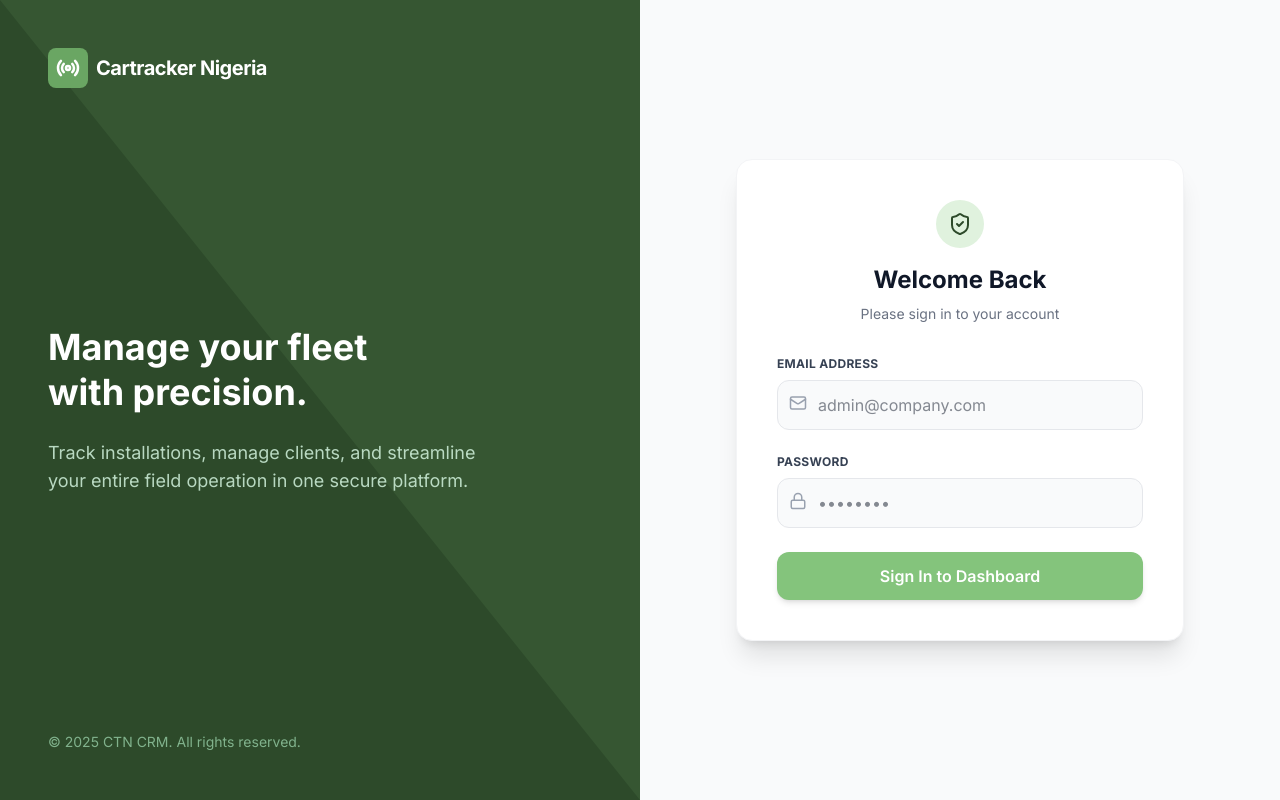
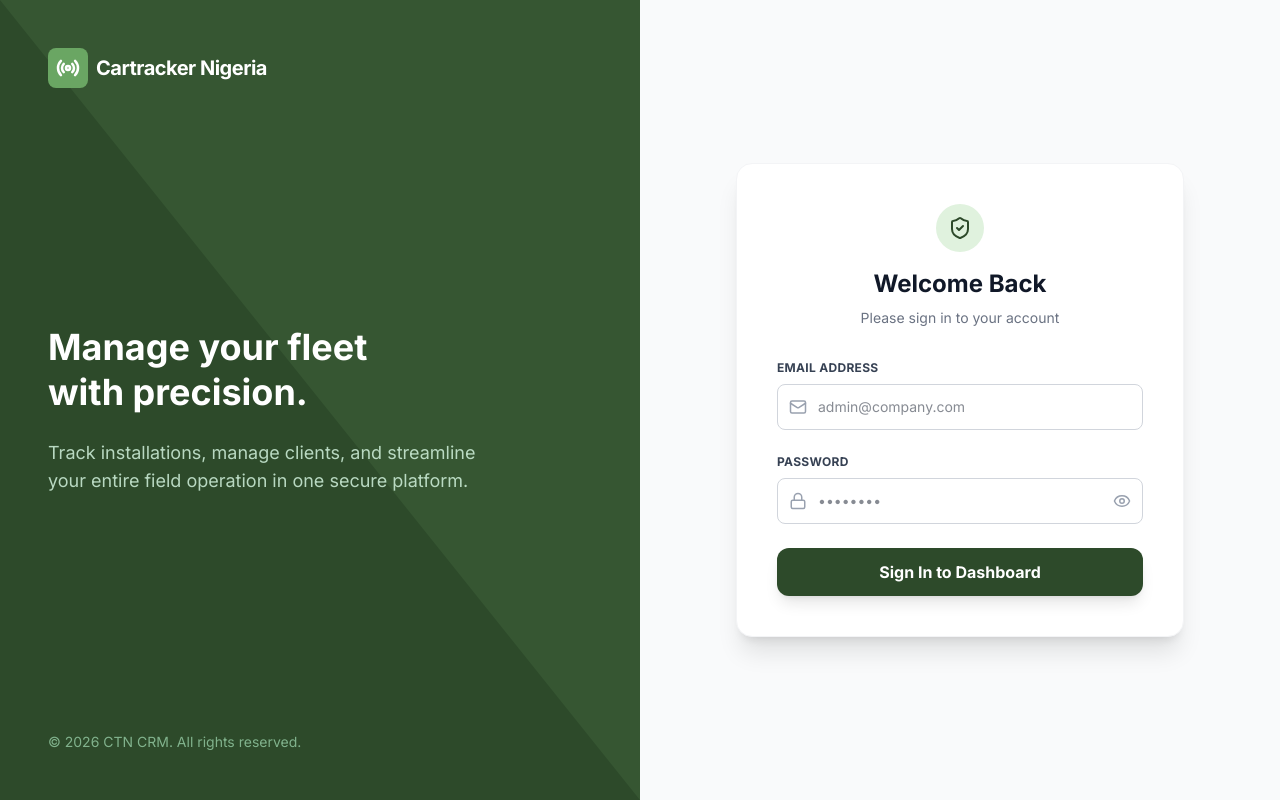
Before and after one commit to Golden5115/CatrackerNigeriaCRM, a Next.js app: page /login in a window 1280 px wide. Built offline with nearby package versions, Linux system fonts and the light colour scheme; no server answers.

Commit message:
2nd commit

```diff
--- a/app/dashboard/page.tsx
+++ b/app/dashboard/page.tsx
@@ -5,7 +5,7 @@ import {
 } from "lucide-react";
 import Link from "next/link";
 
-
+export const dynamic = 'force-dynamic';
 
 export default async function DashboardOverview() {
 
--- a/app/login/page.tsx
+++ b/app/login/page.tsx
@@ -1,19 +1,19 @@
 'use client'
 
-import { useActionState } from 'react'
+import { useActionState, useState } from 'react' // <--- Added useState
 import { login } from '@/app/actions/auth'
-import { Lock, Mail, ShieldCheck } from 'lucide-react'
+import { Lock, Mail, ShieldCheck, Eye, EyeOff } from 'lucide-react' // <--- Added Eye icons
 import Logo from '@/components/Logo'
 
 export default function LoginPage() {
   const [state, action, isPending] = useActionState(login, undefined)
+  const [showPassword, setShowPassword] = useState(false) // <--- New State
 
   return (
     <div className="min-h-screen flex bg-white">
 
-      {/* LEFT SIDE: Brand Identity (Hidden on mobile) */}
+      {/* LEFT SIDE: Brand Identity */}
       <div className="hidden lg:flex lg:w-1/2 bg-[#2d4a2a] flex-col justify-between p-12 text-white relative overflow-hidden">
-        {/* Abstract Background Decoration */}
         <div className="absolute top-0 left-0 w-full h-full opacity-10">
            <svg className="w-full h-full" viewBox="0 0 100 100" preserveAspectRatio="none">
              <path d="M0 0 L100 0 L100 100 Z" fill="#84c47c" />
@@ -34,7 +34,7 @@ export default function LoginPage() {
         </div>
 
         <div className="relative z-10 text-sm text-green-200/60">
-          © 2025 CTN CRM. All rights reserved.
+          © 2026 CTN CRM. All rights reserved.
         </div>
       </div>
 
@@ -61,7 +61,7 @@ export default function LoginPage() {
                   name="email"
                   type="email"
                   required
-                  className="input-field pl-10"
+                  className="w-full border border-gray-300 rounded-lg outline-none focus:ring-2 focus:ring-green-600 py-3 pl-10 pr-4 text-sm bg-white"
                   placeholder="admin@company.com"
                 />
               </div>
@@ -75,11 +75,20 @@ export default function LoginPage() {
                 <Lock className="absolute left-3 top-3.5 text-gray-400" size={18} />
                 <input
                   name="password"
-                  type="password"
+                  type={showPassword ? "text" : "password"} // <--- Dynamic Type
                   required
-                  className="input-field pl-10"
+                  className="w-full border border-gray-300 rounded-lg outline-none focus:ring-2 focus:ring-green-600 py-3 pl-10 pr-10 text-sm bg-white"
                   placeholder="••••••••"
                 />
+
+                {/* TOGGLE BUTTON */}
+                <button
+                  type="button"
+                  onClick={() => setShowPassword(!showPassword)}
+                  className="absolute right-3 top-3.5 text-gray-400 hover:text-gray-600 focus:outline-none"
+                >
+                  {showPassword ? <EyeOff size={18} /> : <Eye size={18} />}
+                </button>
               </div>
             </div>
 
@@ -89,7 +98,7 @@ export default function LoginPage() {
               </div>
             )}
 
-            <button type="submit" disabled={isPending} className="btn-primary w-full flex justify-center items-center gap-2">
+            <button type="submit" disabled={isPending} className="w-full bg-[#2d4a2a] hover:bg-[#1f351d] text-white font-bold py-3 rounded-xl transition shadow-lg flex justify-center items-center gap-2">
               {isPending ? 'Accessing Secure Area...' : 'Sign In to Dashboard'}
             </button>
           </form>
--- a/prisma/seed.ts
+++ b/prisma/seed.ts
@@ -4,22 +4,29 @@ import * as bcrypt from 'bcryptjs'
 const prisma = new PrismaClient()
 
 async function main() {
+  // 👇 CHANGE THESE TWO LINES TO YOUR PREFERRED LOGIN 👇
+  const MY_EMAIL = 'admin@cartrackernigeria.com'
+  const MY_PASSWORD = 'MySecretPassword2026!'
+
   // 1. Hash the password securely
-  const hashedPassword = await bcrypt.hash('admin123', 10)
+  const hashedPassword = await bcrypt.hash(MY_PASSWORD, 10)
 
-  // 2. Create the Admin User
+  // 2. Create or Update the Admin User
   const admin = await prisma.user.upsert({
-    where: { email: 'admin@trackmaster.com' },
-    update: { password: hashedPassword }, // Update password if exists
+    where: { email: MY_EMAIL },
+    update: {
+      password: hashedPassword,
+      fullName: 'System Administrator'
+    },
     create: {
-      email: 'admin@trackmaster.com',
+      email: MY_EMAIL,
       fullName: 'System Administrator',
       password: hashedPassword,
       role: 'ADMIN',
     },
   })
 
-  console.log('✅ Default Admin created: admin@trackmaster.com / admin123')
+  console.log(`✅ Admin account ready: ${MY_EMAIL}`)
 }
 
 main()
```
